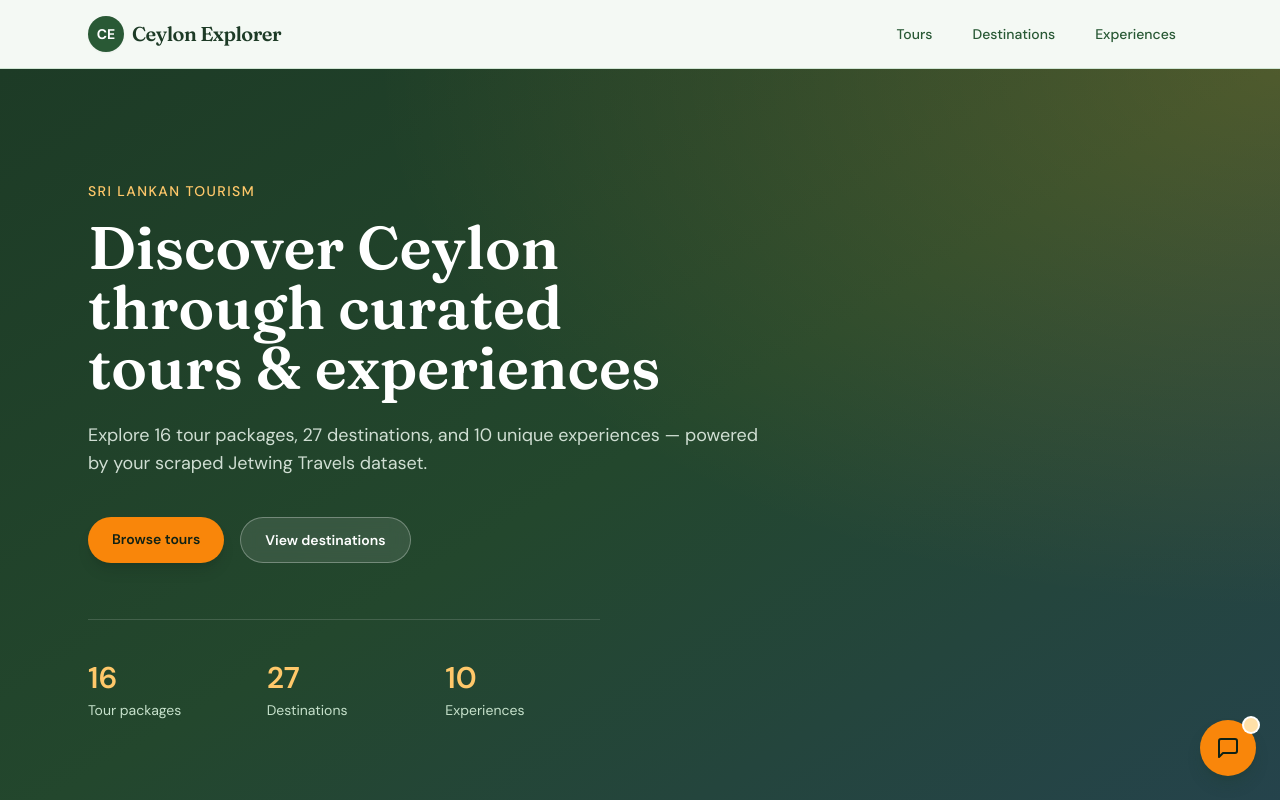
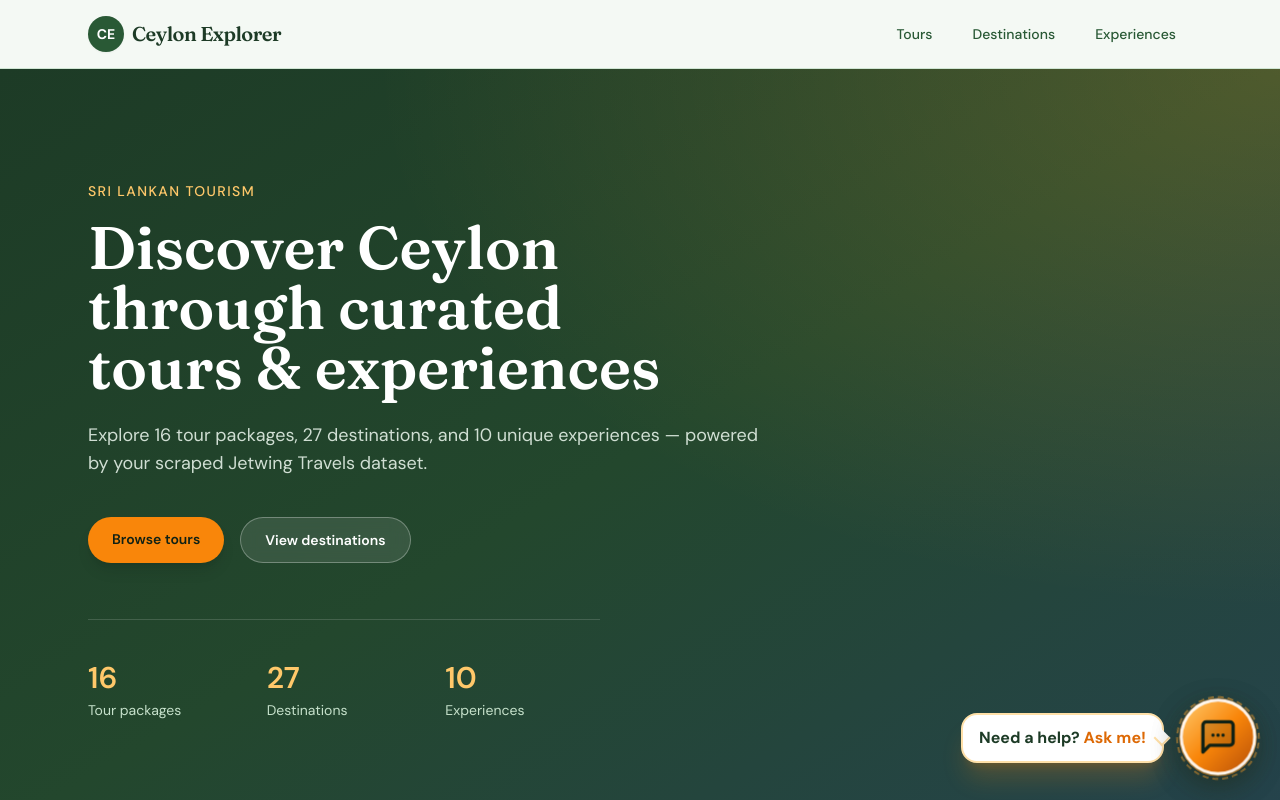
Before and after one commit to SSenitha/Cursor_24H, a Next.js app: page / in a window 1280 px wide. Shown: the top 800 px of the page. Built offline with nearby package versions, Linux system fonts and the light colour scheme.

Commit message:
Updated the Message Icon

```diff
--- a/src/app/globals.css
+++ b/src/app/globals.css
@@ -10,3 +10,47 @@
     @apply bg-jungle-50 text-jungle-950 antialiased;
   }
 }
+
+@keyframes chat-icon-bounce {
+  0%,
+  100% {
+    transform: translateY(0) scale(1);
+  }
+  50% {
+    transform: translateY(-0.5rem) scale(1.04);
+  }
+}
+
+@keyframes chat-glow-pulse {
+  0%,
+  100% {
+    box-shadow:
+      0 0 0 0 rgba(249, 134, 10, 0.55),
+      0 8px 28px rgba(15, 33, 21, 0.35);
+  }
+  50% {
+    box-shadow:
+      0 0 0 12px rgba(249, 134, 10, 0),
+      0 12px 36px rgba(249, 134, 10, 0.45);
+  }
+}
+
+@keyframes chat-ring-spin {
+  to {
+    transform: rotate(360deg);
+  }
+}
+
+@keyframes chat-bubble-pop {
+  0% {
+    opacity: 0;
+    transform: translateX(0.5rem) scale(0.92);
+  }
+  70% {
+    transform: translateX(-0.15rem) scale(1.02);
+  }
+  100% {
+    opacity: 1;
+    transform: translateX(0) scale(1);
+  }
+}
--- a/src/app/layout.tsx
+++ b/src/app/layout.tsx
@@ -19,8 +19,12 @@ export const metadata: Metadata = {
 
 export default function RootLayout({ children }: { children: React.ReactNode }) {
   return (
-    <html lang="en" className={`${sans.variable} ${display.variable}`}>
-      <body className="flex min-h-screen flex-col font-sans">
+    <html
+      lang="en"
+      className={`${sans.variable} ${display.variable}`}
+      suppressHydrationWarning
+    >
+      <body className="flex min-h-screen flex-col font-sans" suppressHydrationWarning>
         <SiteHeader />
         <main className="flex-1">{children}</main>
         <SiteFooter />
--- a/src/components/ChatWidget.tsx
+++ b/src/components/ChatWidget.tsx
@@ -3,6 +3,7 @@
 import { useCallback, useEffect, useId, useState } from "react";
 
 const CHAT_URL = "https://bey.chat/35caf28b-c3f8-42a2-84fa-30e4404ed0f7";
+const PROMPT = "Need a help? Ask me!";
 
 export function ChatWidget() {
   const [open, setOpen] = useState(false);
@@ -61,22 +62,55 @@ export function ChatWidget() {
         </div>
       )}
 
+      <div className="flex items-center gap-3 sm:gap-4">
+        {!open && (
+          <p
+            className="relative max-w-[13rem] rounded-2xl border-2 border-saffron-200 bg-white px-4 py-3 text-base font-bold leading-snug shadow-xl shadow-saffron-500/20 [animation:chat-bubble-pop_0.55s_ease-out_both] sm:max-w-none sm:whitespace-nowrap"
+            role="status"
+          >
+            <span className="text-jungle-900">Need a help? </span>
+            <span className="text-saffron-600">Ask me!</span>
+            <span
+              className="absolute -right-1.5 top-1/2 h-3 w-3 -translate-y-1/2 rotate-45 border-r-2 border-b-2 border-saffron-200 bg-white"
+              aria-hidden
+            />
+          </p>
+        )}
+
+        <div className="relative shrink-0">
+          {!open && (
+            <>
+              <span
+                className="pointer-events-none absolute inset-0 rounded-full bg-saffron-400/40 [animation:chat-glow-pulse_2s_ease-in-out_infinite]"
+                aria-hidden
+              />
+              <span
+                className="pointer-events-none absolute -inset-1 rounded-full border-2 border-dashed border-saffron-400/50 [animation:chat-ring-spin_8s_linear_infinite]"
+                aria-hidden
+              />
+            </>
+          )}
+
           <button
             type="button"
             onClick={() => setOpen((prev) => !prev)}
             aria-expanded={open}
             aria-controls={open ? panelId : undefined}
-        aria-label={open ? "Close chat assistant" : "Open chat assistant"}
-        className="group relative flex h-14 w-14 items-center justify-center rounded-full bg-saffron-500 text-jungle-950 shadow-lg shadow-jungle-900/25 transition hover:bg-saffron-400 hover:shadow-xl focus-visible:outline focus-visible:outline-2 focus-visible:outline-offset-2 focus-visible:outline-saffron-600 active:scale-95"
+            aria-label={open ? "Close chat assistant" : `${PROMPT} — open chat assistant`}
+            className={`relative z-10 flex items-center justify-center rounded-full border-[3px] border-white/90 bg-gradient-to-br from-saffron-300 via-saffron-500 to-saffron-700 text-jungle-950 transition hover:scale-105 hover:from-saffron-200 hover:via-saffron-400 hover:to-saffron-600 focus-visible:outline focus-visible:outline-2 focus-visible:outline-offset-4 focus-visible:outline-saffron-500 active:scale-95 ${
+              open
+                ? "h-14 w-14 shadow-lg"
+                : "h-[4.25rem] w-[4.25rem] sm:h-[4.75rem] sm:w-[4.75rem] [animation:chat-icon-bounce_1.2s_ease-in-out_infinite,chat-glow-pulse_2s_ease-in-out_infinite]"
+            }`}
           >
-        {open ? <CloseIcon className="h-6 w-6" /> : <ChatIcon className="h-6 w-6" />}
-        {!open && (
-          <span className="pointer-events-none absolute -right-0.5 -top-0.5 flex h-3.5 w-3.5">
-            <span className="absolute inline-flex h-full w-full animate-ping rounded-full bg-saffron-300 opacity-75" />
-            <span className="relative inline-flex h-3.5 w-3.5 rounded-full bg-saffron-200 ring-2 ring-white" />
-          </span>
+            {open ? (
+              <CloseIcon className="h-7 w-7" />
+            ) : (
+              <ChatIcon className="h-9 w-9 drop-shadow-sm sm:h-10 sm:w-10" />
             )}
           </button>
+        </div>
+      </div>
     </div>
   );
 }
@@ -86,14 +120,24 @@ function ChatIcon({ className }: { className?: string }) {
     <svg
       className={className}
       viewBox="0 0 24 24"
+      fill="currentColor"
+      aria-hidden
+    >
+      <path
+        fillOpacity="0.15"
+        d="M21 15a2 2 0 0 1-2 2H7l-4 4V5a2 2 0 0 1 2-2h14a2 2 0 0 1 2 2z"
+      />
+      <path
         fill="none"
         stroke="currentColor"
         strokeWidth="2"
         strokeLinecap="round"
         strokeLinejoin="round"
-      aria-hidden
-    >
-      <path d="M21 15a2 2 0 0 1-2 2H7l-4 4V5a2 2 0 0 1 2-2h14a2 2 0 0 1 2 2z" />
+        d="M21 15a2 2 0 0 1-2 2H7l-4 4V5a2 2 0 0 1 2-2h14a2 2 0 0 1 2 2z"
+      />
+      <circle cx="9" cy="11" r="1" fill="currentColor" stroke="none" />
+      <circle cx="12" cy="11" r="1" fill="currentColor" stroke="none" />
+      <circle cx="15" cy="11" r="1" fill="currentColor" stroke="none" />
     </svg>
   );
 }
@@ -105,7 +149,7 @@ function CloseIcon({ className }: { className?: string }) {
       viewBox="0 0 24 24"
       fill="none"
       stroke="currentColor"
-      strokeWidth="2"
+      strokeWidth="2.5"
       strokeLinecap="round"
       aria-hidden
     >
```
Lines whose indentation alone changed are shown as unchanged.
